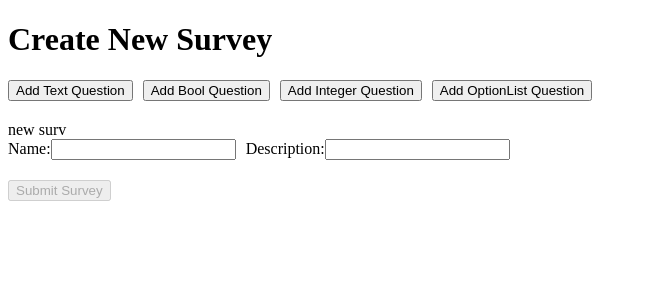
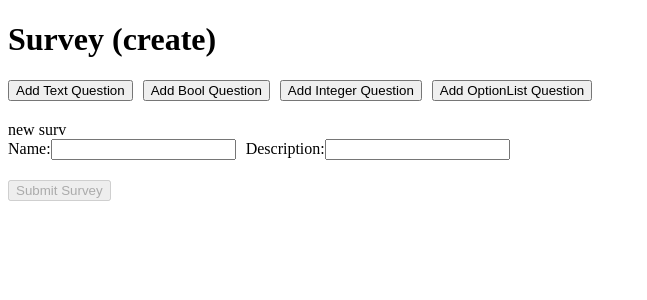
Before and after one commit to armydep/surveyhub-frontend, a React (Vite) app: page /survey in a window 1280 px wide. Shown: the top 300 px of the page, without its empty margins (0-647 px from the left). Built offline with nearby package versions, Linux system fonts and the light colour scheme.

Commit message:
answer init

```diff
--- a/src/components/Survey.jsx
+++ b/src/components/Survey.jsx
@@ -10,9 +10,11 @@ export default function Survey() {
     const isRedirectedFromAnswer = location.pathname.includes('/survey/answer/');
     const {testp1, surv} = location.state || {};
     const show = !surv;
-    const mode = isRedirectedFromAnswer && (surveyId || surv) ? "answer" : ((surveyId || surv)? "view": "create");
+    const [mode, setMode] = useState(isRedirectedFromAnswer && (surveyId || surv) ? "answer" : ((surveyId || surv)? "view": "create"));
+        //
     console.log(`Survey. Mode: ${mode}. ${surveyId}. ans: ${isRedirectedFromAnswer}. testp1: ${testp1}. surv: ${JSON.stringify(surv)}`);
 
+    //const [name, setName] = useState(surv ? surv.name : '');
 
     const [name, setName] = useState(surv ? surv.name : '');
     const [description, setDescription] = useState(surv ? surv.description : '');
@@ -362,7 +364,7 @@ export default function Survey() {
 
     return (
         <div>
-            <h1>Create New Survey</h1>
+            <h1>Survey ({mode})</h1>
             {show ?
                 (
                     <div style={{display: "flex", gap: "10px", marginBottom: "20px"}}>
```
